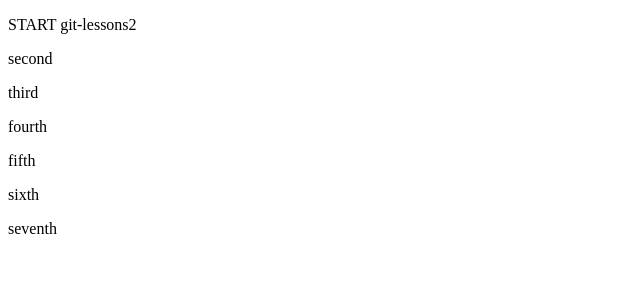
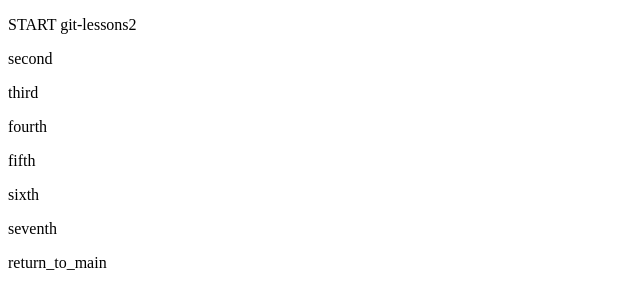
Before and after one commit to andrei-lll/git-lessons2, a plain HTML site: page index.html in a window 1280 px wide. Shown: the whole page, without its empty margins (0-640 px from the left). Drawn offline with Linux system fonts and the light colour scheme.

Commit message:
return_to_main

```diff
--- a/index.html
+++ b/index.html
@@ -13,5 +13,6 @@
     <p>fifth</p>
     <p>sixth</p>
     <p>seventh</p>
+    <p>return_to_main</p>
   </body>
 </html>
```
